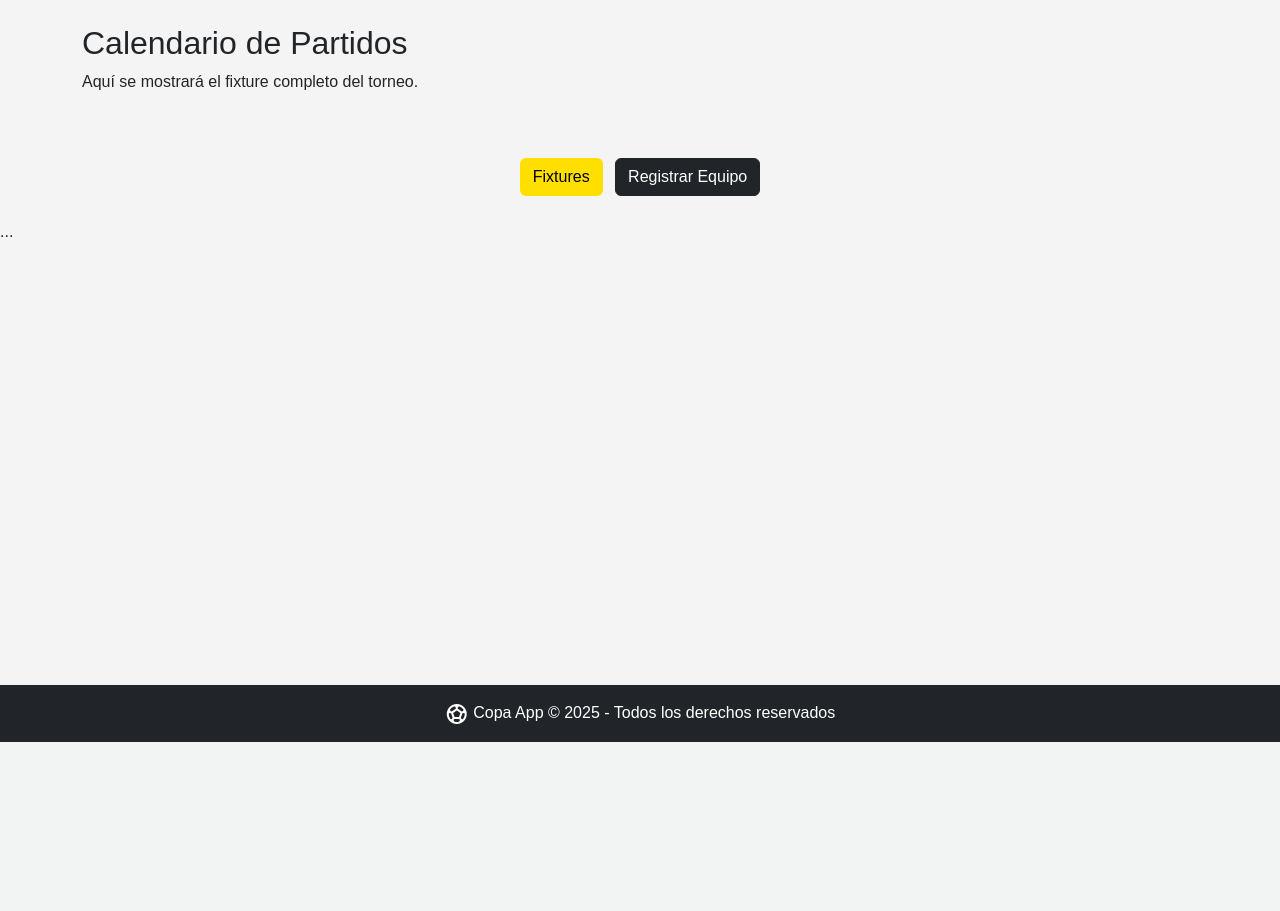
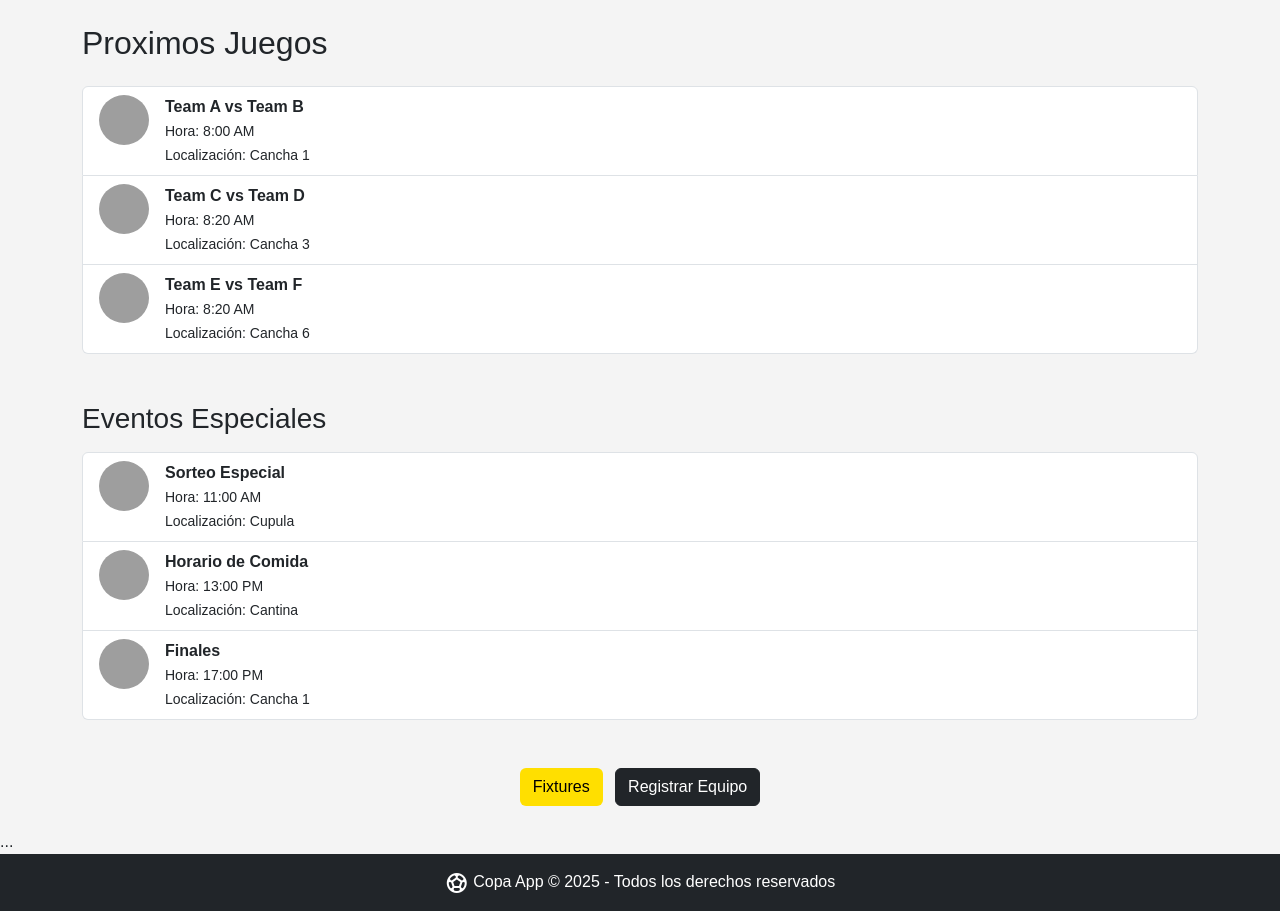
Before and after one commit to JoaquinFritz16/App_Copa_Renault, a Flask app: page /fixtures in a window 1280 px wide. Shown: the part 58-969 px from the top of the page. Before the commit the page ends 800 px from the top, so only its background shows below. Run offline with Flask 3, Linux system fonts and the light colour scheme; grey boxes are pictures that could not be loaded.

Commit message:
Paginas de la copa implementadas con todo

```diff
--- a/app/templates/deportes/voley.html
+++ b/app/templates/deportes/voley.html
@@ -1,6 +1,5 @@
 {% extends "base.html" %}
 {% block title %}Fútbol{% endblock %}
 {% block body %}
-<h2>Voley</h2>
-<p>Contenido sobre el torneo de fútbol.</p>
+<h2>qw</h2>
 {% endblock %}
--- a/app/templates/fixtures.html
+++ b/app/templates/fixtures.html
@@ -1,6 +1,61 @@
 {% extends "base.html" %}
 {% block title %}Fixtures{% endblock %}
 {% block body %}
-<h2>Calendario de Partidos</h2>
-<p>Aquí se mostrará el fixture completo del torneo.</p>
+
+<h2 class="mb-4">Proximos Juegos</h2>
+<div class="list-group mb-5">
+  <div class="list-group-item d-flex align-items-start">
+    <img src="{{ url_for('static', filename='images/team1.jpg') }}" alt="match" class="rounded-circle me-3" width="50" height="50">
+    <div>
+      <strong>Team A vs Team B</strong><br>
+      <small>Hora: 8:00 AM</small><br>
+      <small>Localización: Cancha 1</small>
+    </div>
+  </div>
+  <div class="list-group-item d-flex align-items-start">
+    <img src="{{ url_for('static', filename='images/team2.jpg') }}" alt="match" class="rounded-circle me-3" width="50" height="50">
+    <div>
+        <strong>Team C vs Team D</strong><br>
+        <small>Hora: 8:20 AM</small><br>
+        <small>Localización: Cancha 3</small>
+    </div>
+  </div>
+  <div class="list-group-item d-flex align-items-start">
+    <img src="{{ url_for('static', filename='images/team3.jpg') }}" alt="match" class="rounded-circle me-3" width="50" height="50">
+    <div>
+        <strong>Team E vs Team F</strong><br>
+        <small>Hora: 8:20 AM</small><br>
+        <small>Localización: Cancha 6</small>
+    </div>
+  </div>
+</div>
+
+<h3 class="mb-3">Eventos Especiales</h3>
+<div class="list-group">
+  <div class="list-group-item d-flex align-items-start">
+    <img src="{{ url_for('static', filename='images/charity.jpg') }}" alt="event" class="rounded-circle me-3" width="50" height="50">
+    <div>
+      <strong>Sorteo Especial</strong><br>
+      <small>Hora: 11:00 AM</small><br>
+      <small>Localización: Cupula</small>
+    </div>
+  </div>
+  <div class="list-group-item d-flex align-items-start">
+    <img src="{{ url_for('static', filename='images/charity.jpg') }}" alt="event" class="rounded-circle me-3" width="50" height="50">
+    <div>
+      <strong>Horario de Comida</strong><br>
+      <small>Hora: 13:00 PM</small><br>
+      <small>Localización: Cantina</small>
+    </div>
+  </div>
+  <div class="list-group-item d-flex align-items-start">
+    <img src="{{ url_for('static', filename='images/allstar.jpg') }}" alt="event" class="rounded-circle me-3" width="50" height="50">
+    <div>
+      <strong>Finales</strong><br>
+      <small>Hora: 17:00 PM</small><br>
+      <small>Localización: Cancha 1</small>
+    </div>
+  </div>
+</div>
+
 {% endblock %}
```
Also changed, not shown: app/templates/base.html (+6 -7 lines), app/static/images/futbol-1-e1550783405750.jpg (added).
